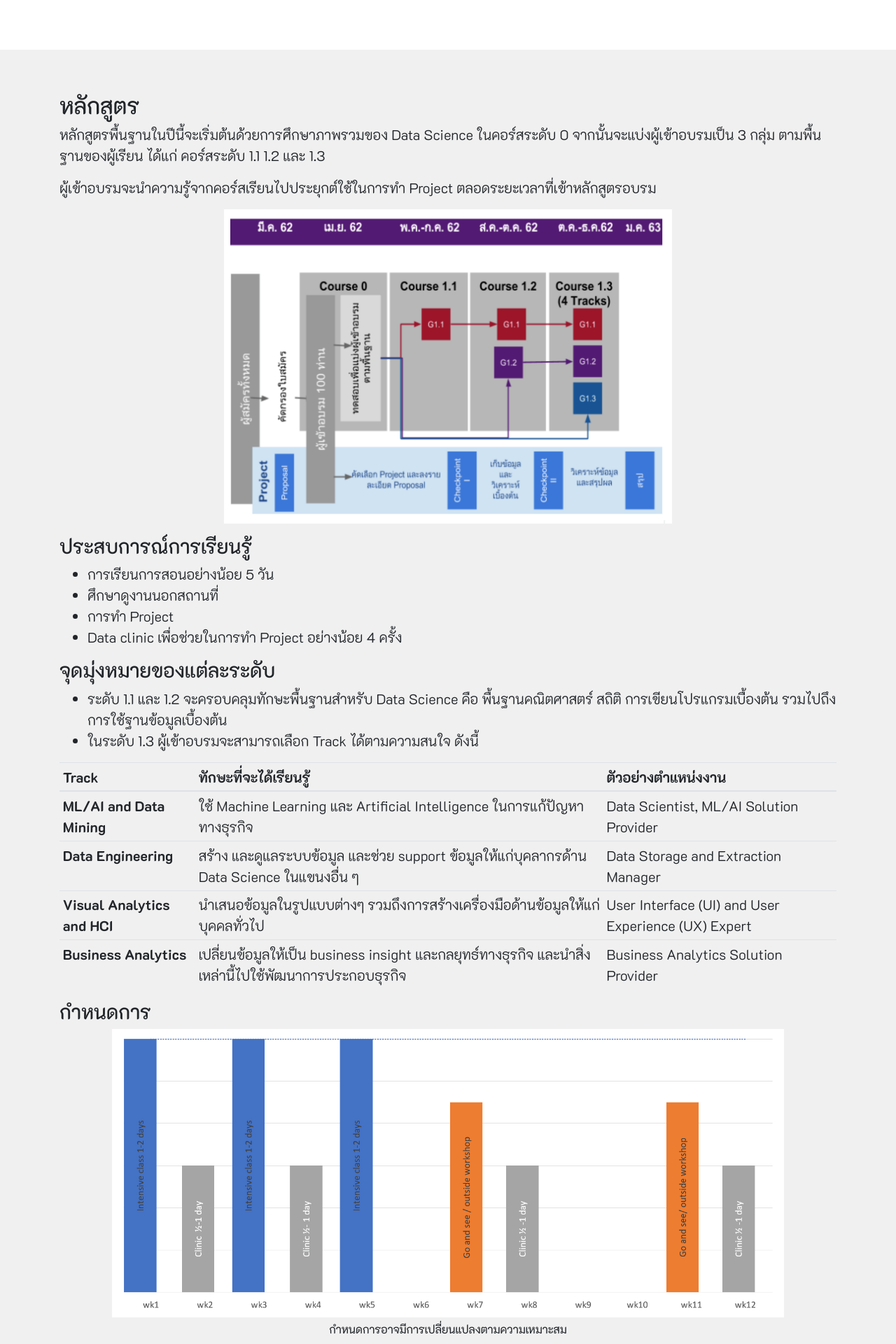
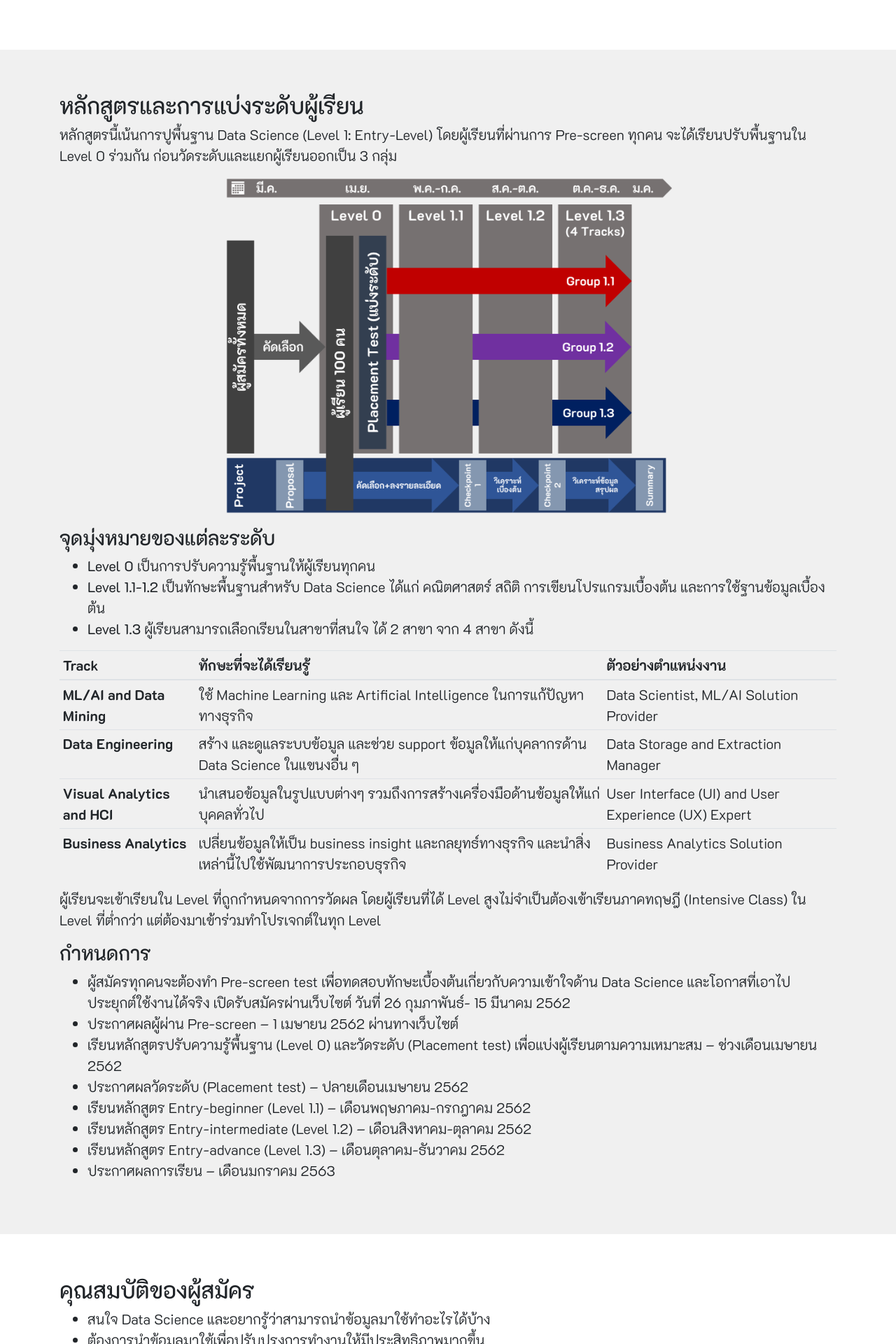
Before and after one commit to gc-vistec/gc-vistec.github.io, a Vue app: page / in a window 1280 px wide. Shown: the part 1980-3900 px from the top of the page at 70% size. Built offline with nearby package versions, Linux system fonts and the light colour scheme; what vue-scrollactive, vuetable-2 would draw is missing.

Commit message:
Update curriculum

```diff
--- a/src/components/Home/Curriculum.vue
+++ b/src/components/Home/Curriculum.vue
@@ -2,22 +2,22 @@
   <section id="curriculum" class="lead">
     <div class="container">
       <div class="row">
-        <div class="col-md-6">
-          <h2>หลักสูตร</h2>
+        <div class="col-md-12">
+          <h2>หลักสูตรและการแบ่งระดับผู้เรียน</h2>
         </div>
-        <div class="col-md-6 text-right">
-        </div>
+        <!-- <div class="col-md-6 text-right">
+        </div> -->
         <div class="col-lg-12 mx-auto lead">
           <p>
-            หลักสูตรพื้นฐานในปีนี้จะเริ่มต้นด้วยการศึกษาภาพรวมของ Data Science ในคอร์สระดับ 0 จากนั้นจะแบ่งผู้เข้าอบรมเป็น 3 กลุ่ม ตามพื้นฐานของผู้เรียน ได้แก่ คอร์สระดับ 1.1 1.2 และ 1.3
+            หลักสูตรนี้เน้นการปูพื้นฐาน Data Science (Level 1&colon; Entry-Level) โดยผู้เรียนที่ผ่านการ Pre-screen ทุกคน จะได้เรียนปรับพื้นฐานใน Level 0 ร่วมกัน ก่อนวัดระดับและแยกผู้เรียนออกเป็น 3 กลุ่ม
           </p>
-          <p>
+          <!-- <p>
             ผู้เข้าอบรมจะนำความรู้จากคอร์สเรียนไปประยุกต์ใช้ในการทำ Project ตลอดระยะเวลาที่เข้าหลักสูตรอบรม
-          </p>
+          </p> -->
           <center>
             <p><img src="../../assets/curriculum.png" style="max-width: 100%; width: 40rem;"></p>
           </center>
-          <h3>ประสบการณ์การเรียนรู้</h3>
+          <!-- <h3>ประสบการณ์การเรียนรู้</h3>
           <ul>
             <li>
               การเรียนการสอนอย่างน้อย 5 วัน
@@ -31,14 +31,17 @@
             <li>
               Data clinic เพื่อช่วยในการทำ Project อย่างน้อย 4 ครั้ง
             </li>
-          </ul>
+          </ul> -->
           <h3>จุดมุ่งหมายของแต่ละระดับ</h3>
           <ul>
             <li>
-              ระดับ 1.1 และ 1.2 จะครอบคลุมทักษะพื้นฐานสำหรับ Data Science คือ พื้นฐานคณิตศาสตร์ สถิติ การเขียนโปรแกรมเบื้องต้น รวมไปถึงการใช้ฐานข้อมูลเบื้องต้น
+              <b>Level 0</b> เป็นการปรับความรู้พื้นฐานให้ผู้เรียนทุกคน
             </li>
             <li>
-              ในระดับ 1.3 ผู้เข้าอบรมจะสามารถเลือก Track ได้ตามความสนใจ ดังนี้
+              <b>Level 1.1-1.2</b> เป็นทักษะพื้นฐานสำหรับ Data Science ได้แก่ คณิตศาสตร์ สถิติ การเขียนโปรแกรมเบื้องต้น และการใช้ฐานข้อมูลเบื้องต้น
+            </li>
+            <li>
+              <b>Level 1.3</b> ผู้เรียนสามารถเลือกเรียนในสาขาที่สนใจ ได้ 2 สาขา จาก 4 สาขา ดังนี้
             </li>
           </ul>
           <div class="table-responsive-md">
@@ -67,13 +70,36 @@
                 </tr>
               </tbody>
             </table>
+            <p>
+              ผู้เรียนจะเข้าเรียนใน Level ที่ถูกกำหนดจากการวัดผล โดยผู้เรียนที่ได้ Level สูงไม่จำเป็นต้องเข้าเรียนภาคทฤษฎี (Intensive Class) ใน Level ที่ต่ำกว่า แต่ต้องมาเข้าร่วมทำโปรเจกต์ในทุก Level
+            </p>
             <h3>กำหนดการ</h3>
-            <center>
-              <p>
-                <img src="../../assets/curriculum-schedule.png" alt="Schedule" style="max-width: 100%; width: 60rem;"><br>
-                <small>กำหนดการอาจมีการเปลี่ยนแปลงตามความเหมาะสม</small>
-              </p>
-            </center>
+            <ul>
+              <li>
+                ผู้สมัครทุกคนจะต้องทำ Pre-screen test เพื่อทดสอบทักษะเบื้องต้นเกี่ยวกับความเข้าใจด้าน Data Science และโอกาสที่เอาไปประยุกต์ใช้งานได้จริง เปิดรับสมัครผ่านเว็บไซต์ วันที่ 26 กุมภาพันธ์- 15 มีนาคม 2562
+              </li>
+              <li>
+                ประกาศผลผู้ผ่าน Pre-screen – 1 เมษายน 2562 ผ่านทางเว็บไซต์
+              </li>
+              <li>
+                เรียนหลักสูตรปรับความรู้พื้นฐาน (Level 0) และวัดระดับ (Placement test) เพื่อแบ่งผู้เรียนตามความเหมาะสม – ช่วงเดือนเมษายน 2562
+              </li>
+              <li>
+                ประกาศผลวัดระดับ (Placement test) – ปลายเดือนเมษายน 2562
+              </li>
+              <li>
+                เรียนหลักสูตร Entry-beginner (Level 1.1) – เดือนพฤษภาคม-กรกฎาคม 2562
+              </li>
+              <li>
+                เรียนหลักสูตร Entry-intermediate (Level 1.2) – เดือนสิงหาคม-ตุลาคม 2562
+              </li>
+              <li>
+                เรียนหลักสูตร Entry-advance (Level 1.3) – เดือนตุลาคม-ธันวาคม 2562
+              </li>
+              <li>
+                ประกาศผลการเรียน – เดือนมกราคม 2563
+              </li>
+            </ul>
           </div>
         </div>
         <!-- <div class="col-md-12 text-right">
```
Also changed, not shown: src/assets/curriculum.png.
